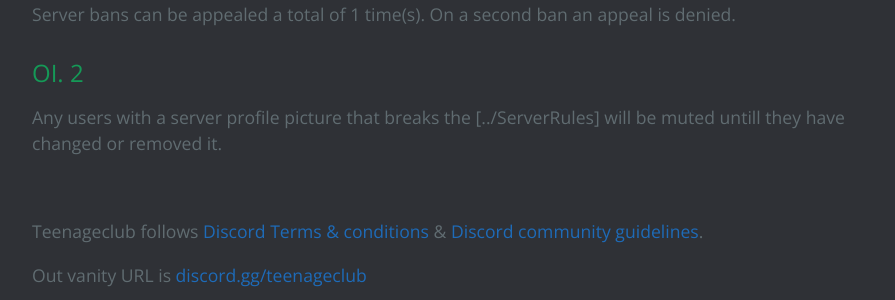
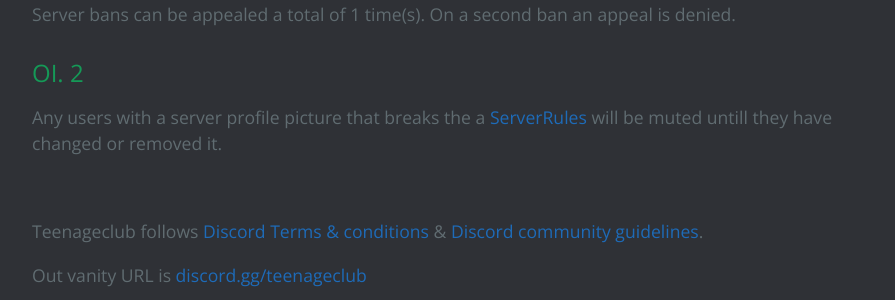
Before and after one commit to Ranger-4297/TeenageClub, a Jekyll site: the page built from Pages/About/ModerationGuides.md, in a window 1280 px wide and 900 px high, scrolled down 5112 px. Shown: the part 514-814 px from the top of the window, without its empty margins (192-1087 px from the left). Built offline with Jekyll 4.4.1, drawn with Linux system fonts in a browser that asks for light colours; nearby versions of some CDN libraries; part of the change alters nothing that is shown.

Commit message:
Fixing link to changelog & rules page

```diff
--- a/Pages/About/ModerationGuides.md
+++ b/Pages/About/ModerationGuides.md
@@ -211,7 +211,7 @@ Server bans can be appealed a total of 1 time(s). On a second ban an appeal is d
 
 #### OI. 2
 
-Any users with a server profile picture that breaks the [../ServerRules] will be muted untill they have changed or removed it.
+Any users with a server profile picture that breaks the a <a href="./Rules">ServerRules</a> will be muted untill they have changed or removed it.
 
 <br>
 
--- a/_layouts/default.html
+++ b/_layouts/default.html
@@ -52,6 +52,7 @@
             aria-expanded="false">Server</a>
           <div class="dropdown-menu" aria-labelledby="navbarDropdownMenuLink">
             <a class="dropdown-item" href="Staff">Server Staff</a>
+            <a class="dropdown-item" href="Changelog">Changelog</a>
           </div>
         </li>
       </ul>
```
